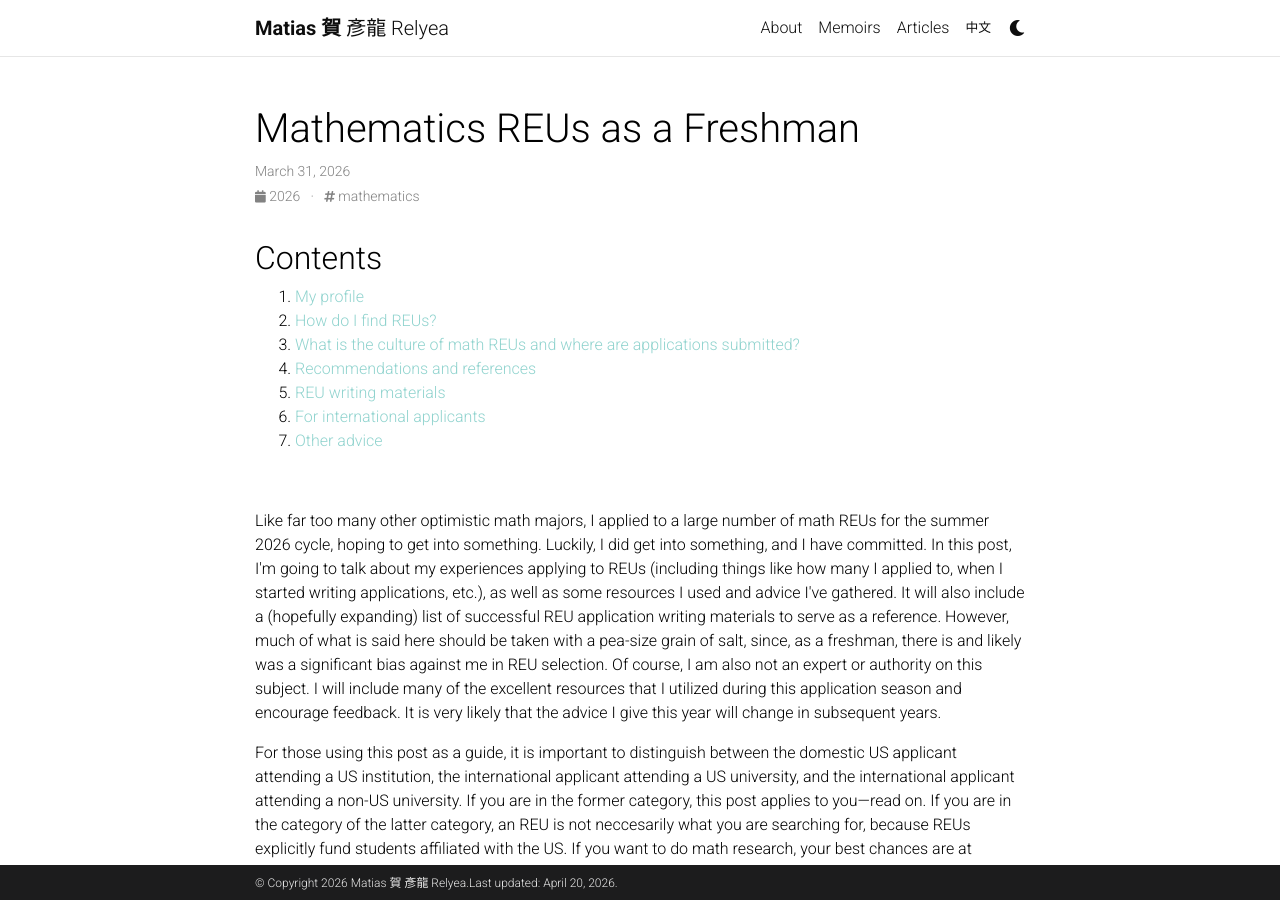
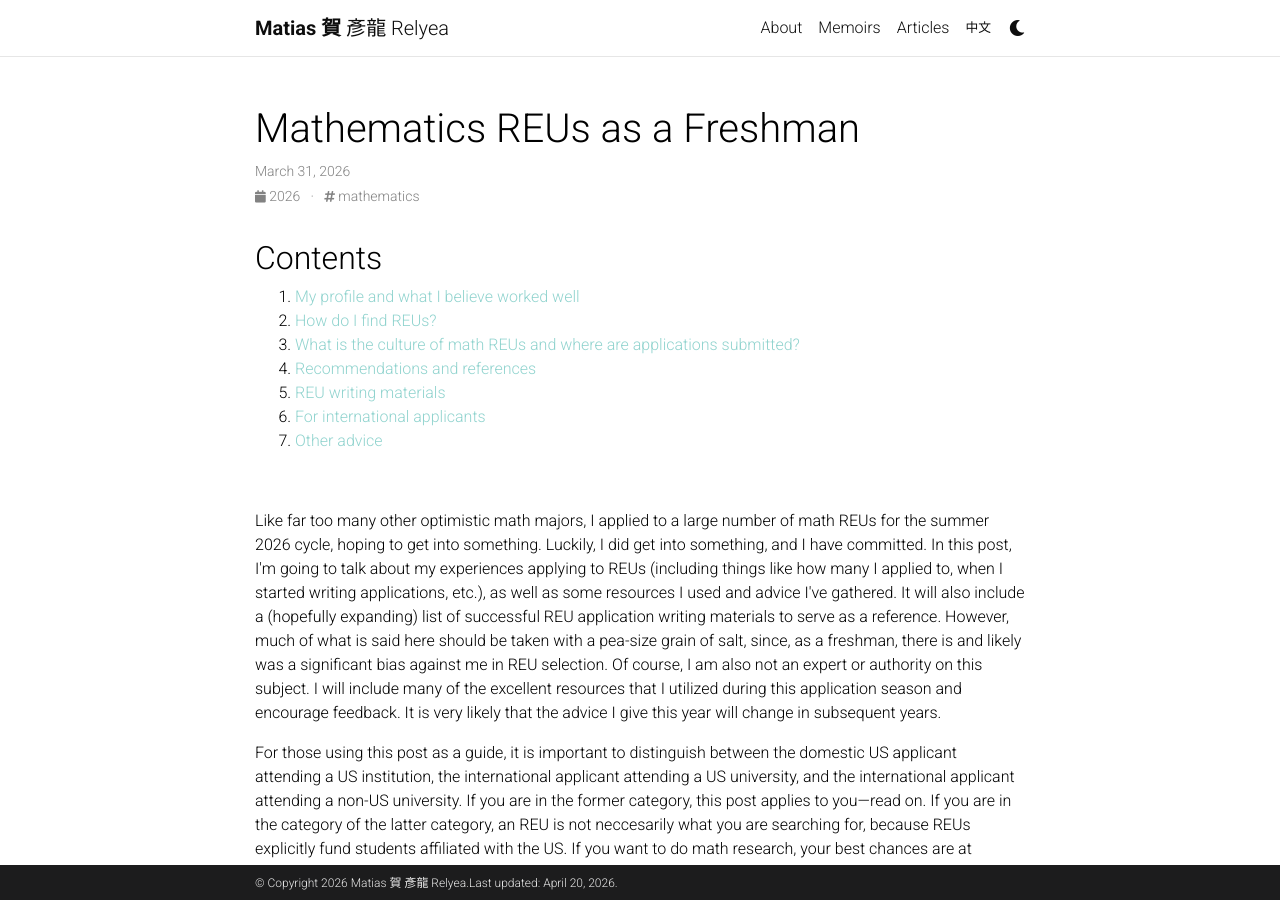
Before and after one commit to Quadcryo/quadcryo, a Jekyll site: the page built from _posts/2026-03-31-mathreus.md, in a window 1280 px wide and 900 px high. Built offline with Jekyll 4.4.1, drawn with Linux system fonts in a browser that asks for light colours; comment, search, counter and statistics services are not loaded; a style sheet for code colours, icons or effects is not loaded.

Commit message:
whoops another edit

```diff
--- a/_posts/2026-03-31-mathreus.md
+++ b/_posts/2026-03-31-mathreus.md
@@ -9,7 +9,7 @@ tags: mathematics
 <nav>
   <h2>Contents</h2>
   <ol>
-    <li><a href="#0">My profile</a></li>
+    <li><a href="#0">My profile and what I believe worked well</a></li>
     <li><a href="#1">How do I find REUs?</a></li>
     <li><a href="#2">What is the culture of math REUs and where are applications submitted?</a></li>
     <li><a href="#3">Recommendations and references</a></li>
```
